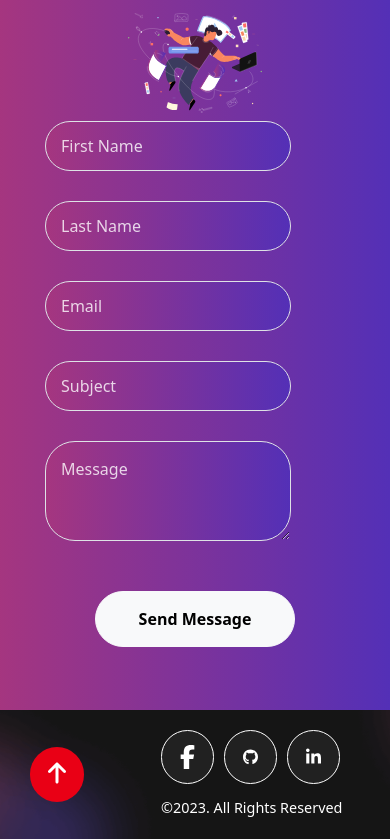
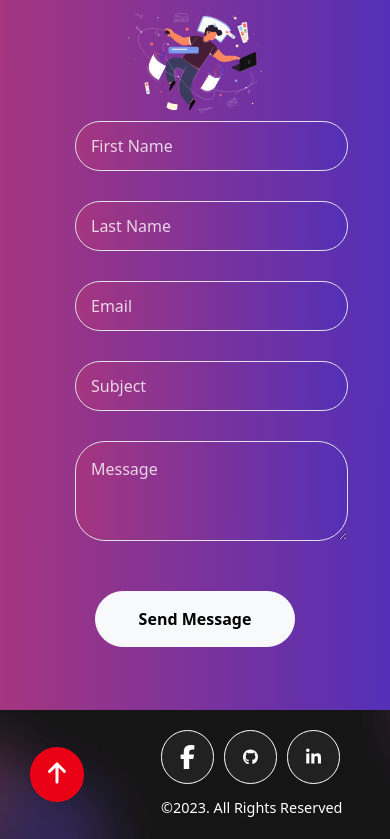
Before and after one commit to Nikolla2000/React-Portfolio-Website, a React (Vite) app in the folder client/: page / in a window 390 px wide. Shown: the part 2321-3160 px from the top of the page. Built offline with nearby package versions, Linux system fonts and the light colour scheme.

Commit message:
A few more mobile style fixes to the contact-form

```diff
--- a/client/src/Components/Contact/ContactFormStyles.scss
+++ b/client/src/Components/Contact/ContactFormStyles.scss
@@ -150,3 +150,12 @@
         margin:0 auto;
     }
 }
+
+@media screen and (max-Width: 420px) {
+    .contact-section-wrapper {
+        input,textarea {
+            margin-left: 30px !important;
+            width: 100% !important;
+        }
+    }
+}
```
